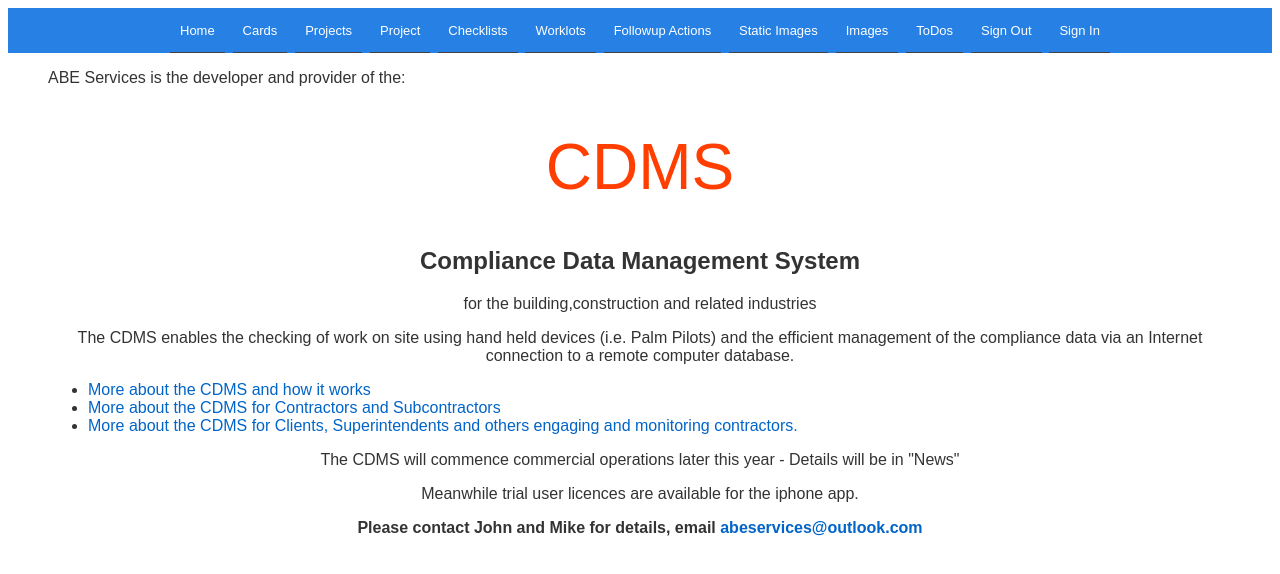
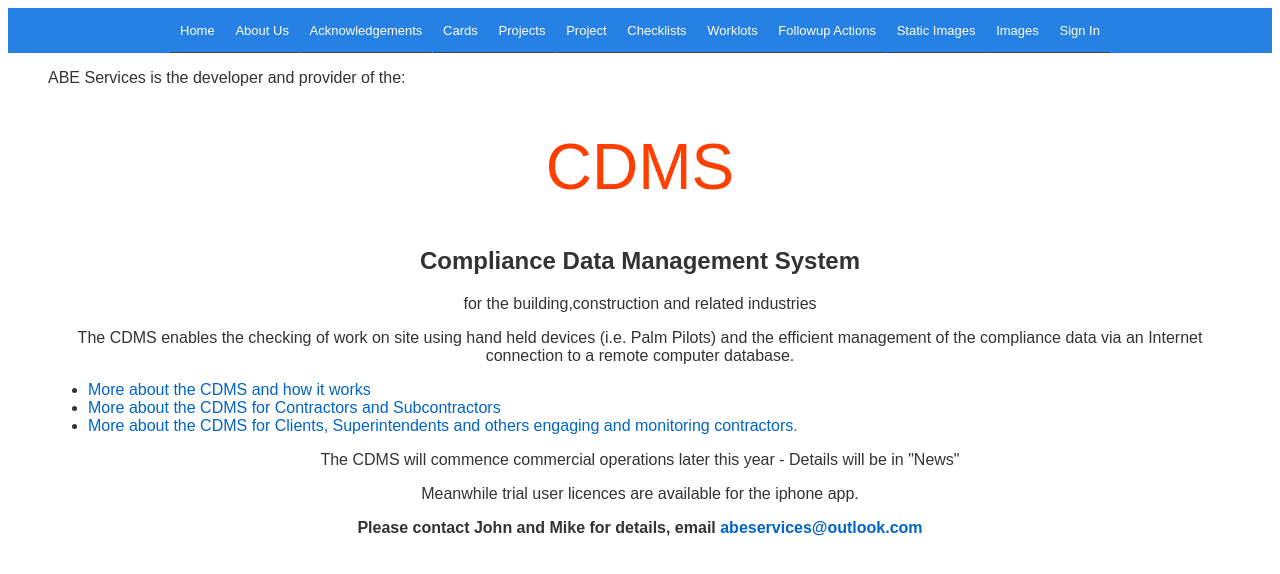
Before and after one commit to breakerbay/svelte-abeservices, a Svelte app: page / in a window 1280 px wide. Shown: the top 574 px of the page. Built offline with nearby package versions, Linux system fonts and the light colour scheme.

Commit message:
Update Navbar.svelte

```diff
--- a/src/components/Navbar.svelte
+++ b/src/components/Navbar.svelte
@@ -9,6 +9,8 @@
     // List of navigation items
     const navItems = [
         { label: "Home", href: "#" },
+        { label: "About Us", href: "#/about" },
+        { label: "Acknowledgements", href: "#/acknowledgements" },
         { label: "Cards", href: "#/cards" },
         { label: "Projects", href: "#/projects" },
         { label: "Project", href: "#/projects/1" },
@@ -17,8 +19,6 @@
         { label: "Followup Actions", href: "#/followup-actions" },
         { label: "Static Images", href: "#/static-images" },
         { label: "Images", href: "#/images" },
-        { label: "ToDos", href: "#/todos" },
-        { label: "Sign Out", href: "#" },
         { label: "Sign In", href: "#/login" }
     ];
 
```
